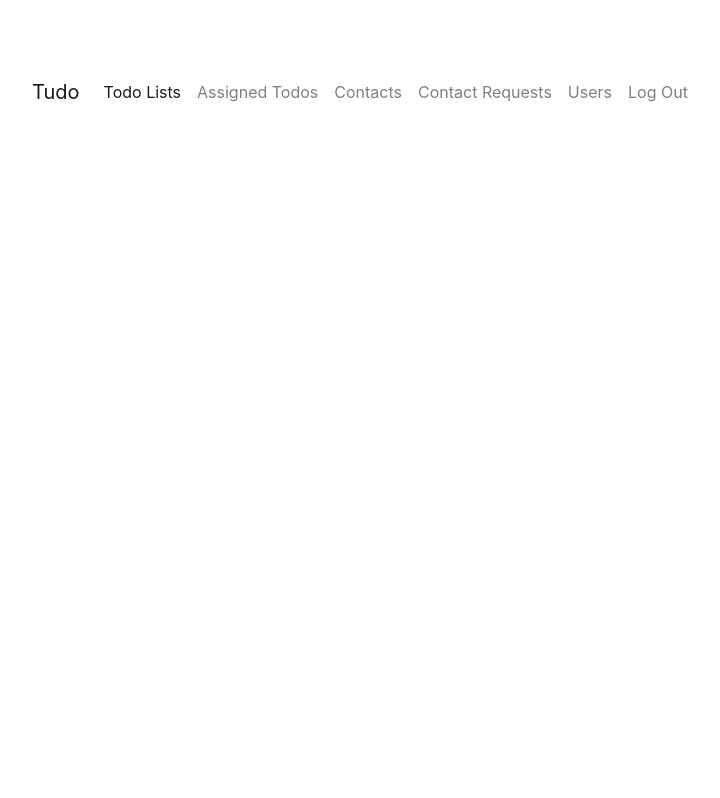
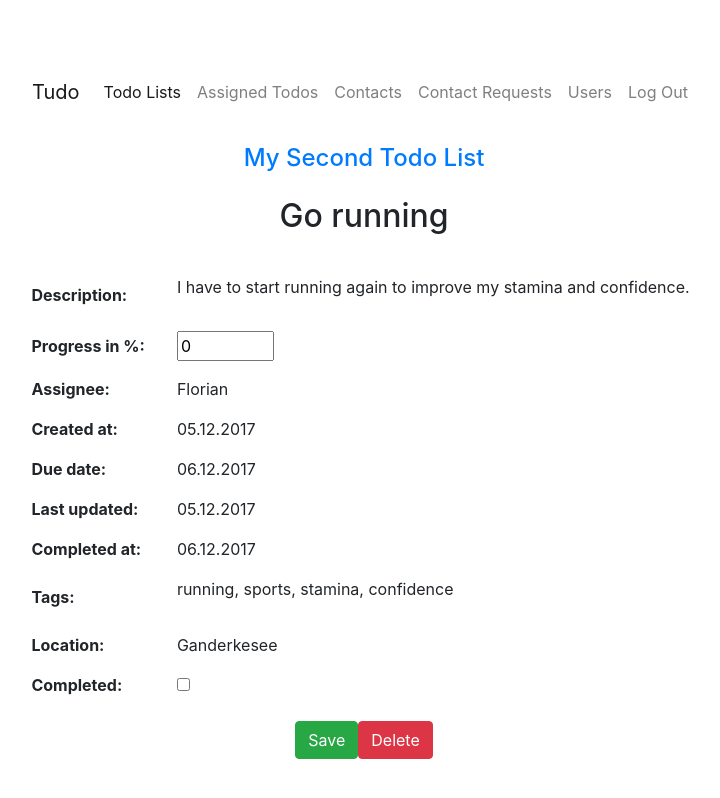
Before and after one commit to floriantoenjes/tudo_frontend, an Angular app: page /assigned_todo_list/1 in a window 1280 px wide. Before the commit this address led to /. Shown: the whole page, without its empty margins (276-996 px from the left). Built offline with nearby package versions, Linux system fonts and the light colour scheme.

Commit message:
Added assigned todo component

```diff
--- a/src/app/assigned-todo-list/assigned-todo-list.component.html
+++ b/src/app/assigned-todo-list/assigned-todo-list.component.html
@@ -10,7 +10,7 @@
     <!--<th>Remove</th>-->
   </tr>
   <tr>
-    <td><a href="detail.html">Go running</a></td>
+    <td><a routerLink="/assigned_todo_list/1">Go running</a></td>
     <td>
       <input type="number" min="0" max="100" value="100">
     </td>
--- /dev/null
+++ b/src/app/assigned-todo/assigned-todo.component.html
@@ -0,0 +1,66 @@
+<div class="col-sm-12 text-center">
+  <h4 class="todo-list-backlink"><a href="list.html">My Second Todo List</a></h4>
+  <h2>Go running</h2>
+</div>
+<table class="todo-attribute-table">
+  <tr>
+    <th>Description:</th>
+    <td>
+      <p>I have to start running again to improve my stamina and confidence.</p>
+    </td>
+  </tr>
+  <tr>
+    <th>Progress in %:</th>
+    <td>
+      <input type="number" min="0" max="100" value="0" />
+    </td>
+  </tr>
+  <tr>
+    <th>Assignee:</th>
+    <td>
+      Florian
+    </td>
+  </tr>
+  <tr>
+    <th>Created at:</th>
+    <td>
+      05.12.2017
+    </td>
+  </tr>
+  <tr>
+    <th>Due date:</th>
+    <td>06.12.2017</td>
+  </tr>
+  <tr>
+    <th>Last updated:</th>
+    <td>
+      05.12.2017
+    </td>
+  </tr>
+  <tr>
+    <th>Completed at:</th>
+    <td>
+      06.12.2017
+    </td>
+  </tr>
+  <tr>
+    <th>Tags:</th>
+    <td>
+      <p>running, sports, stamina, confidence</p>
+    </td>
+  </tr>
+  <tr>
+    <th>Location:</th>
+    <td>Ganderkesee</td>
+  </tr>
+  <tr>
+    <th>Completed:</th>
+    <td>
+      <input type="checkbox" />
+    </td>
+  </tr>
+</table>
+<div class="text-center btn-list">
+  <button type="button" class="btn btn-success">Save</button>
+  <button type="button" class="btn btn-danger">Delete</button>
+</div>
```
Also changed, not shown: src/app/app.module.ts (+5 -2 lines), src/app/assigned-todo/assigned-todo.component.ts (added, +8 -0 lines), src/app/assigned-todo/assigned-todo.component.css (added), 1 other file (tests, documents, lock files or other folders).
